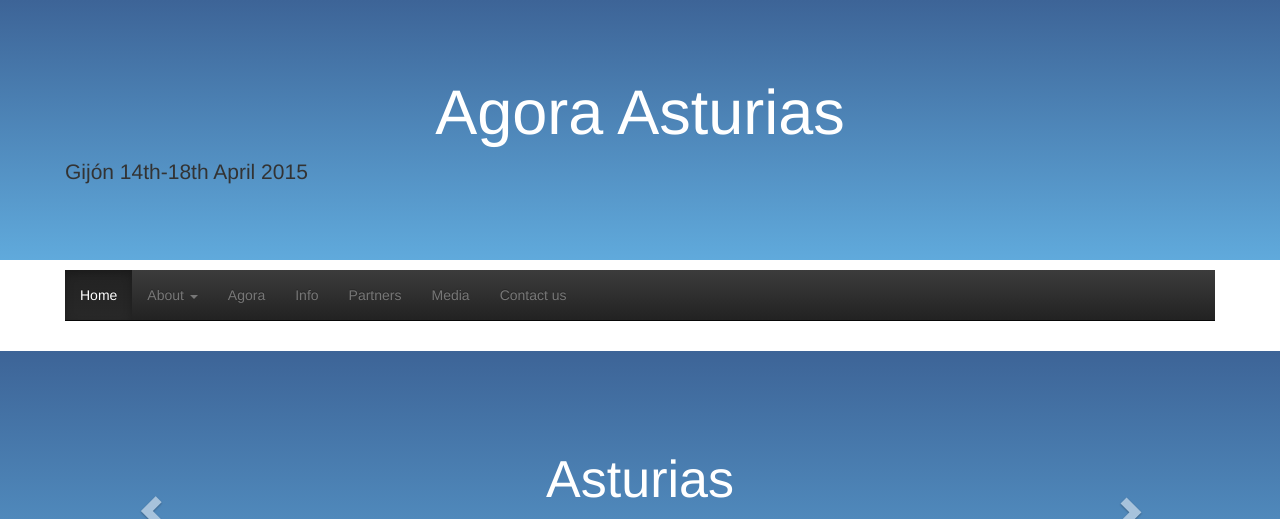
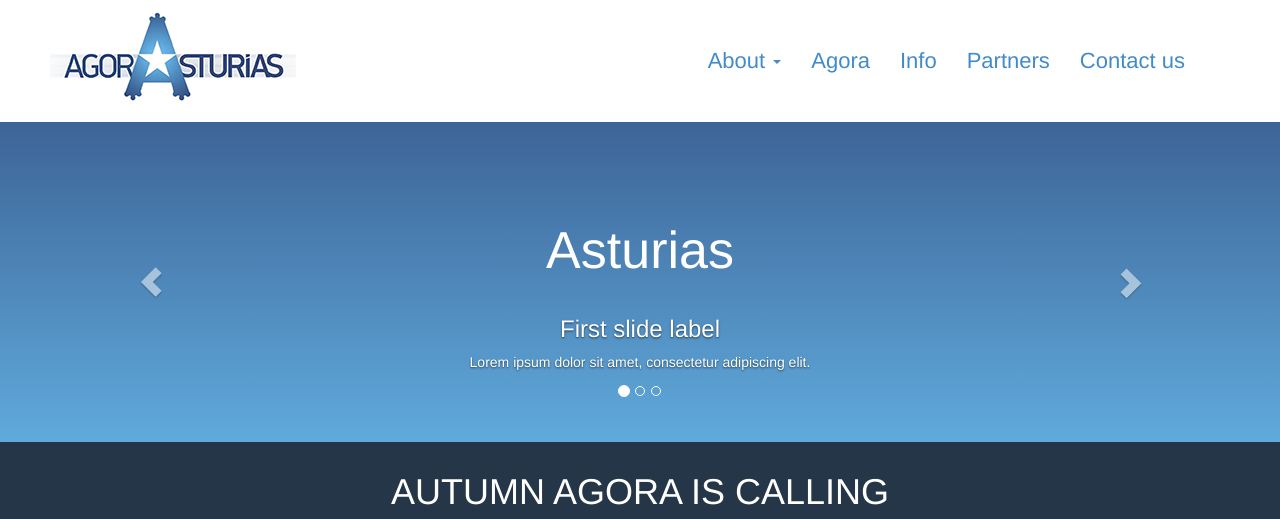
Before and after one commit to dami-gg/agorasturias, a PHP site: page / in a window 1280 px wide. Shown: the top 519 px of the page. Run offline with PHP 8.4, Linux system fonts and the light colour scheme.

Commit message:
Changed header and added images

```diff
--- a/css/layout.css
+++ b/css/layout.css
@@ -1,26 +1,63 @@
-.container { padding:10px; }
-
 h1 { text-align:center; margin-bottom:10px; color:white; }
 h2 { margin: 0; color: white; padding-top: 90px; font-size: 52px; }
 
-.jumbotron { margin-bottom: 0; background-image: inherit; }
-.jumbotron h1 { color:white; }
+.navbar { margin-bottom:0; padding-bottom:10px; }
+.navbar .container { min-height:100px; }
+.navbar-nav li { font-size: 22px; }
 
-.jumbotron, section.carousel {
+.navbar-header { width:100%; min-height:90px; }
+.navbar-brand { margin-left:0; padding: 0; min-height:90px; }
+.navbar-collapse { padding-top: 25px; }
+
+
+.navbar .navbar-toggle { border: 1px solid #3d6497; margin-right: 0; transition: opacity 250ms; }
+
+.navbar .navbar-toggle .icon-bar { background-color: #3d6497; }
+
+.container { padding:10px; }
+
+.dropdown { cursor: pointer; }
+
+section.carousel {
     background-image: -webkit-linear-gradient(top,#3d6497 0,#60aadc 100%);
     background-image: -o-linear-gradient(top,#3d6497 0,#60aadc 100%);
     background-image: -webkit-gradient(linear,left top,left bottom,from(#3d6497),to(#60aadc));
     background-image: linear-gradient(to bottom,#3d6497 0,#60aadc 100%);
 }
 
-.dropdown { cursor: pointer; }
-
 .carousel-control.left, .carousel-control.right { background-image:inherit; }
 
 .carousel .item { text-align: center; height: 300px !important; }
-
 
 section.dark { background: #243647; color: #5983ab; }
 section.dark p { color:white; }
 
 section.light { background: #fff; color: #6c7781; }
+
+#buildings { height:225px; width:100%; background: url('../img/footer.jpg') no-repeat center bottom; }
+
+#credits { height:120px; width:100%; background-color: #ecedf2; color:black; padding-right:10%; padding-left:10%; }
+
+@media (max-width: 1000px) {
+
+    .navbar .container { width: 96%; }
+}
+
+@media (max-width: 885px) {
+
+    .navbar-nav li { font-size: 20px; }
+
+    .navbar .container { width: 97%; }
+
+    .navbar-collapse { padding-right: 0; padding-left: 0; }
+}
+
+@media (max-width: 768px) {
+
+    .navbar-collapse { margin-right:40px; padding-top: 0px; }
+}
+
+@media (max-width: 500px) {
+
+    .navbar-collapse { margin-right:0; padding-top: 0px; }
+}
--- a/index.html
+++ b/index.html
@@ -13,20 +13,25 @@
         <script src="js/jquery.min.1.11.1.js"></script>
         <script src="js/bootstrap.min.js"></script>
 
-        <header>
-            <div class="jumbotron">
+        <div class="navbar">
             <div class="container">
-                  <h1>Agora Asturias</h1>
-                  <p>Gijón 14th-18th April 2015</p>
-                </div>
+
+                <div class="navbar-header">
+
+                    <div class="navbar-brand">
+                        <a href="index.html">
+                            <img src="img/logo-large-small.png" alt="XXXX">
+                        </a>
                     </div>
 
-            <div class="navbar-wrapper">
-                <div class="container">
-                    <div class="navbar navbar-inverse navbar-static-top" role="navigation">
-                        <div class="navbar-collapse collapse">
-                            <ul class="nav navbar-nav">
-                                <li class="active"><a href="#">Home</a></li>
+                    <button type="button" class="navbar-toggle" data-toggle="collapse" data-target=".navbar-collapse">
+                        <span class="icon-bar"></span>
+                        <span class="icon-bar"></span>
+                        <span class="icon-bar"></span>
+                    </button>
+
+                    <div class="navbar-collapse collapse pull-right">
+                        <ul class="nav navbar-nav pull-right">
                             <li class="dropdown">
                                 <a class="dropdown-toggle" data-toggle="dropdown">About <span class="caret"></span></a>
                                 <ul class="dropdown-menu" role="menu">
@@ -34,17 +39,16 @@
                                     <li><a href="#">AEGEE-Europe</a></li>
                                 </ul>
                             </li>
-                                <li><a href="#agora">Agora</a></li>
+                            <li><a href="/agora" data-track="link" data-event="about-us menu">Agora</a></li>
                             <li><a href="#info">Info</a></li>
                             <li><a href="#partners">Partners</a></li>
-                                <li><a href="#media">Media</a></li>
                             <li><a href="#contact">Contact us</a></li>
                         </ul>
                     </div>
+
                 </div>
             </div>
         </div>
-        </header>
 
         <section class="carousel">
             <div class="container">
@@ -126,5 +130,15 @@
     </body>
     <footer>
 
+        <div id="buildings">
+
+        </div>
+
+        <div id="credits">
+
+            <span>AEGEE-Oviedo</span>
+
+        </div>
+
     </footer>
 </html>
```
Also changed, not shown: img/cover.jpg (added), img/footer.jpg (added), img/logo-large-small.png (added), img/logo-large.jpg (added), img/logo-small.png (added), img/logo.jpg (added). Lines whose indentation alone changed are shown as unchanged.
